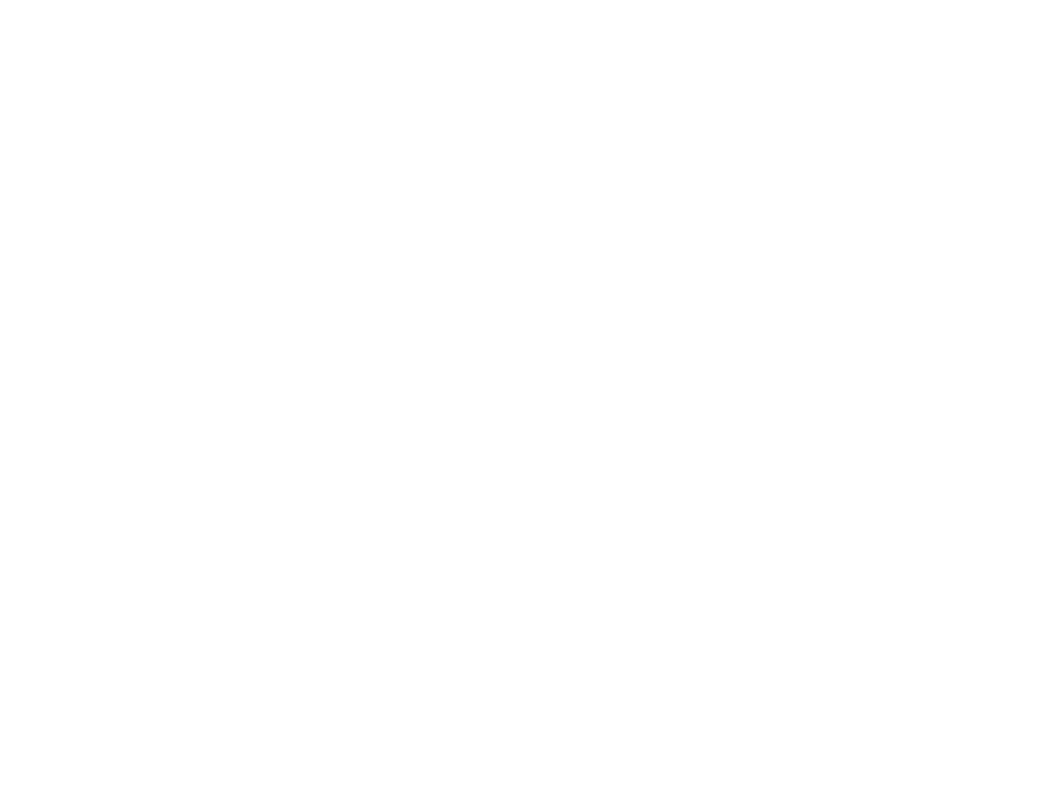
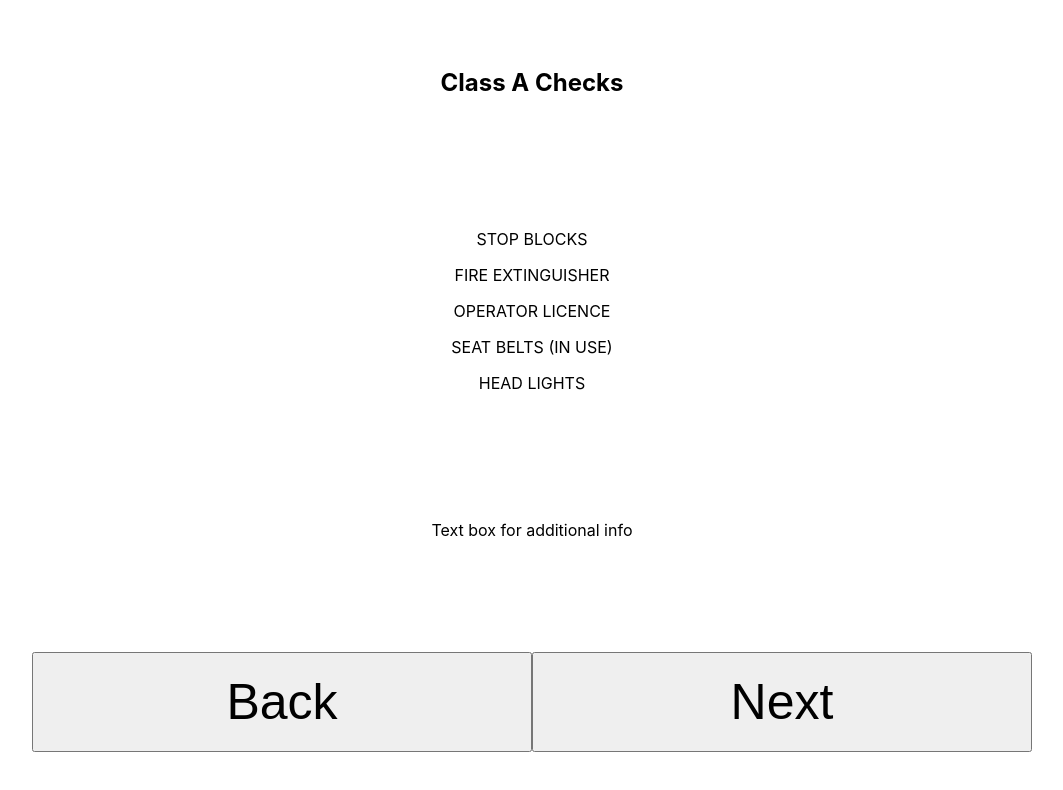
Before and after one commit to jackroy08/Nology_Client_SR, a React (Create React App) app: page /classa in a window 1280 px wide. Shown: the top 790 px of the page, without its empty margins (108-1171 px from the left). Built offline with nearby package versions, Linux system fonts and the light colour scheme.

Commit message:
dynamically added list items from array

```diff
--- a/src/App.jsx
+++ b/src/App.jsx
@@ -11,8 +11,9 @@
     <div className="App">
       <Router>
         <Operator path="/" />
-        <ClassAChecks path="classachecks" />
-        <ClassBChecks path="classbchecks" />
+        <ClassAChecks path="/classa" />
+        <ClassBChecks path="/classb" />
+        <ClassCChecks path="/classc" />
       </Router>
     </div>
   );
--- a/src/Pages/Checklist/ClassAChecks/ClassAChecks.jsx
+++ b/src/Pages/Checklist/ClassAChecks/ClassAChecks.jsx
@@ -1,25 +1,27 @@
 import React from 'react';
-import {Router} from "@reach/router";
+import { Link } from '@reach/router';
 
 const ClassAChecks = () => {
+    const checks = ["STOP BLOCKS", "FIRE EXTINGUISHER", "OPERATOR LICENCE", "SEAT BELTS (IN USE)", "HEAD LIGHTS"];
+    const listItems = checks.map((item, index) => <p key={index}>{item}</p>);
     return (
-
         <section>
-            <article>
-                <ul>
-                    <li>check 1</li>
-                    <li>check 2</li>
-                    <li>etc.</li>
-                </ul>
-            </article>
+            <h1>Class A Checks</h1>
+                <form>
+                        {listItems}
+                </form>
             <article>
                 <p>
                     Text box for additional info
                 </p>
             </article>
             <article>
+            <Link to="/">
                 <button>Back</button>
+            </Link>
+            <Link to="/classb">
                 <button>Next</button>
+            </Link>
             </article>
         </section>
     )
--- a/src/Pages/Checklist/ClassBChecks/ClassBChecks.jsx
+++ b/src/Pages/Checklist/ClassBChecks/ClassBChecks.jsx
@@ -1,9 +1,12 @@
 import React from 'react';
+import { Link } from '@reach/router';
+
 
 const ClassBChecks = () => {
     return (
         <section>
             <article>
+                <h1>Class B Checks</h1>
                 <ul>
                     <li>check 1</li>
                     <li>check 2</li>
@@ -16,8 +19,12 @@
                 </p>
             </article>
             <article>
-                <button>Back</button>
-                <button>Next</button>
+                <Link to="/classa">
+                    <button>Back</button>
+                </Link>
+                <Link to="/classc">
+                    <button>Next</button>
+                </Link>
             </article>
         </section>
     )
--- a/src/Pages/Checklist/ClassCChecks/ClassCChecks.jsx
+++ b/src/Pages/Checklist/ClassCChecks/ClassCChecks.jsx
@@ -1,9 +1,11 @@
 import React from 'react';
+import { Link } from '@reach/router';
 
 const ClassCChecks = () => {
     return (
         <section>
             <article>
+                <h1>Class C Checks</h1>
                 <ul>
                     <li>check 1</li>
                     <li>check 2</li>
@@ -16,8 +18,12 @@
                 </p>
             </article>
             <article>
-                <button>Back</button>
-                <button>Next</button>
+                <Link to="/classb">
+                    <button>Back</button>
+                </Link>
+                <Link to="">
+                    <button>Next</button>
+                </Link>
             </article>
         </section>
     )
--- a/src/Pages/Operator/Operator.jsx
+++ b/src/Pages/Operator/Operator.jsx
@@ -13,11 +13,12 @@
             <button onClick={() => (setIsShiftStart(!isShiftStart))}>
                 {changeStart}
             </button>
-                <Link to="classachecks">
-                    <button>Accept Vehicle</button>
-                </Link>
-
-            <button>Report a Problem</button>
+            <Link to="/classa">
+                <button>Accept Vehicle</button>
+            </Link>
+            <Link to="/classa">
+                <button>Report a Problem</button>
+            </Link>
             <button>Submit Load</button>
         </section>
     </>
```
